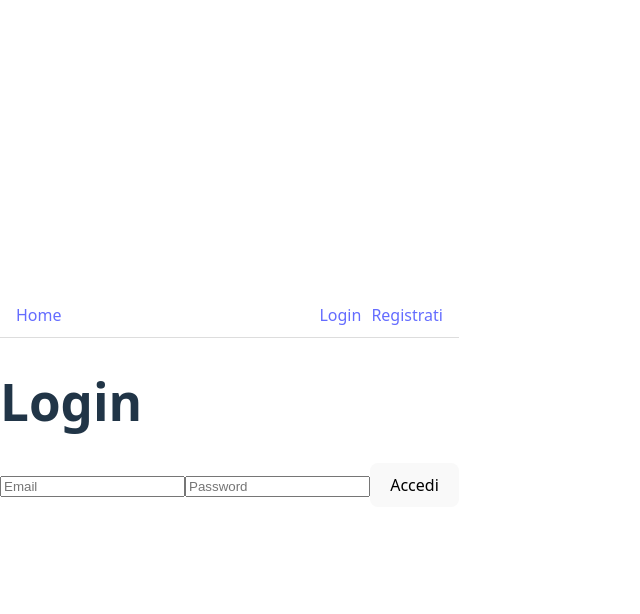
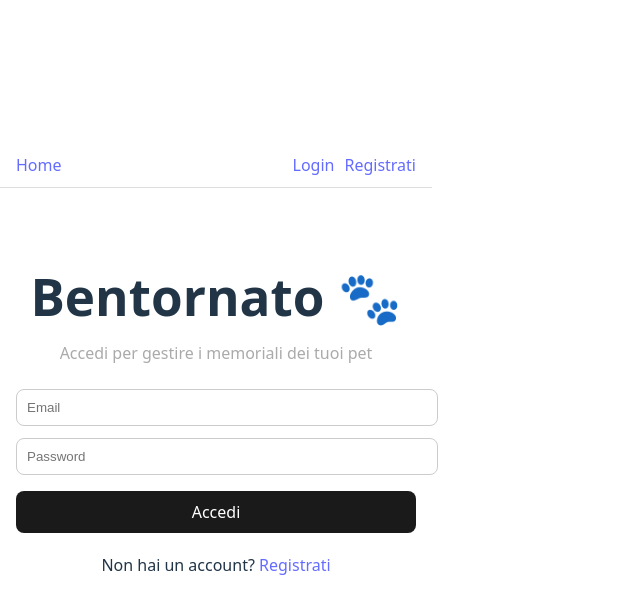
Before and after one commit to andreamalvezzi/virtual-pet-memorial, a React app in the folder frontend/: page /#/welcome in a window 1280 px wide. Both pictures are taken after a click on the button "✨ Inizia". Shown: the top 614 px of the page, without its empty margins (0-640 px from the left). Built offline with nearby package versions, Linux system fonts and the light colour scheme; the HTML template or start-up script is replaced by a standard one.

Commit message:
feat: improve login and register UX

```diff
--- a/frontend/src/pages/LoginPage.jsx
+++ b/frontend/src/pages/LoginPage.jsx
@@ -1,13 +1,13 @@
 import { useState, useEffect } from "react";
 import { login as loginApi } from "../api/auth";
 import { useAuth } from "../context/AuthContext";
-import { useNavigate } from "react-router-dom";
+import { useNavigate, Link } from "react-router-dom";
 
 export default function LoginPage() {
   const [email, setEmail] = useState("");
   const [password, setPassword] = useState("");
   const [error, setError] = useState(null);
-  const [loading, setLoading] = useState(false); // ✅ AGGIUNTO
+  const [loading, setLoading] = useState(false);
 
   const { login, isAuthenticated } = useAuth();
   const navigate = useNavigate();
@@ -15,7 +15,7 @@ export default function LoginPage() {
   const handleSubmit = async (e) => {
     e.preventDefault();
     setError(null);
-    setLoading(true); // ✅ inizio loading
+    setLoading(true);
 
     try {
       const data = await loginApi(email, password);
@@ -23,7 +23,7 @@ export default function LoginPage() {
     } catch (err) {
       setError("Credenziali non valide");
     } finally {
-      setLoading(false); // ✅ fine loading (success o errore)
+      setLoading(false);
     }
   };
 
@@ -35,10 +35,26 @@ export default function LoginPage() {
   }, [isAuthenticated, navigate]);
 
   return (
-    <div>
-      <h1>Login</h1>
+    <div style={{ maxWidth: 400, margin: "80px auto", padding: "0 16px" }}>
+      <h1 style={{ textAlign: "center", marginBottom: 8 }}>
+        Bentornato 🐾
+      </h1>
 
-      {error && <p style={{ color: "red" }}>{error}</p>}
+      <p
+        style={{
+          textAlign: "center",
+          color: "#aaa",
+          marginBottom: 24,
+        }}
+      >
+        Accedi per gestire i memoriali dei tuoi pet
+      </p>
+
+      {error && (
+        <p style={{ color: "red", textAlign: "center" }}>
+          {error}
+        </p>
+      )}
 
       <form onSubmit={handleSubmit}>
         <input
@@ -46,8 +62,15 @@ export default function LoginPage() {
           placeholder="Email"
           value={email}
           onChange={(e) => setEmail(e.target.value)}
-          disabled={loading}   // ✅ blocca input
+          disabled={loading}
           required
+          style={{
+            width: "100%",
+            padding: "10px",
+            marginBottom: 12,
+            borderRadius: 8,
+            border: "1px solid #ccc",
+          }}
         />
 
         <input
@@ -55,14 +78,39 @@ export default function LoginPage() {
           placeholder="Password"
           value={password}
           onChange={(e) => setPassword(e.target.value)}
-          disabled={loading}   // ✅ blocca input
+          disabled={loading}
           required
+          style={{
+            width: "100%",
+            padding: "10px",
+            marginBottom: 16,
+            borderRadius: 8,
+            border: "1px solid #ccc",
+          }}
         />
 
-        <button type="submit" disabled={loading}>
+        <button
+          type="submit"
+          disabled={loading}
+          style={{
+            width: "100%",
+            padding: "10px",
+            borderRadius: 8,
+            border: "none",
+            background: "#1a1a1a",
+            color: "#fff",
+            cursor: loading ? "not-allowed" : "pointer",
+            opacity: loading ? 0.7 : 1,
+          }}
+        >
           {loading ? "Accesso in corso…" : "Accedi"}
         </button>
       </form>
+
+      <p style={{ textAlign: "center", marginTop: 20 }}>
+        Non hai un account?{" "}
+        <Link to="/register">Registrati</Link>
+      </p>
     </div>
   );
 }
--- a/frontend/src/pages/RegisterPage.jsx
+++ b/frontend/src/pages/RegisterPage.jsx
@@ -7,12 +7,14 @@ export default function RegisterPage() {
   const [password, setPassword] = useState("");
   const [error, setError] = useState(null);
   const [success, setSuccess] = useState(false);
+  const [loading, setLoading] = useState(false);
 
   const navigate = useNavigate();
 
   const handleSubmit = async (e) => {
     e.preventDefault();
     setError(null);
+    setLoading(true);
 
     try {
       await register(email, password);
@@ -23,17 +25,36 @@ export default function RegisterPage() {
       }, 1500);
     } catch (err) {
       setError(err.message || "Errore di registrazione");
+    } finally {
+      setLoading(false);
     }
   };
 
   return (
-    <div>
-      <h1>Registrazione</h1>
+    <div style={{ maxWidth: 400, margin: "80px auto", padding: "0 16px" }}>
+      <h1 style={{ textAlign: "center", marginBottom: 8 }}>
+        Crea il tuo spazio 🐾
+      </h1>
 
-      {error && <p style={{ color: "red" }}>{error}</p>}
+      <p
+        style={{
+          textAlign: "center",
+          color: "#aaa",
+          marginBottom: 24,
+        }}
+      >
+        Registrati per creare e condividere memoriali
+      </p>
+
+      {error && (
+        <p style={{ color: "red", textAlign: "center" }}>
+          {error}
+        </p>
+      )}
+
       {success && (
-        <p style={{ color: "green" }}>
-          Registrazione completata! Reindirizzamento al login...
+        <p style={{ color: "green", textAlign: "center" }}>
+          Registrazione completata! Reindirizzamento al login…
         </p>
       )}
 
@@ -44,6 +65,14 @@ export default function RegisterPage() {
           value={email}
           onChange={(e) => setEmail(e.target.value)}
           required
+          disabled={loading}
+          style={{
+            width: "100%",
+            padding: "10px",
+            marginBottom: 12,
+            borderRadius: 8,
+            border: "1px solid #ccc",
+          }}
         />
 
         <input
@@ -53,13 +82,37 @@ export default function RegisterPage() {
           onChange={(e) => setPassword(e.target.value)}
           required
           minLength={6}
+          disabled={loading}
+          style={{
+            width: "100%",
+            padding: "10px",
+            marginBottom: 16,
+            borderRadius: 8,
+            border: "1px solid #ccc",
+          }}
         />
 
-        <button type="submit">Registrati</button>
+        <button
+          type="submit"
+          disabled={loading}
+          style={{
+            width: "100%",
+            padding: "10px",
+            borderRadius: 8,
+            border: "none",
+            background: "#1a1a1a",
+            color: "#fff",
+            cursor: loading ? "not-allowed" : "pointer",
+            opacity: loading ? 0.7 : 1,
+          }}
+        >
+          {loading ? "Creazione account…" : "Registrati"}
+        </button>
       </form>
 
-      <p>
-        Hai già un account? <Link to="/login">Accedi</Link>
+      <p style={{ textAlign: "center", marginTop: 20 }}>
+        Hai già un account?{" "}
+        <Link to="/login">Accedi</Link>
       </p>
     </div>
   );
```
